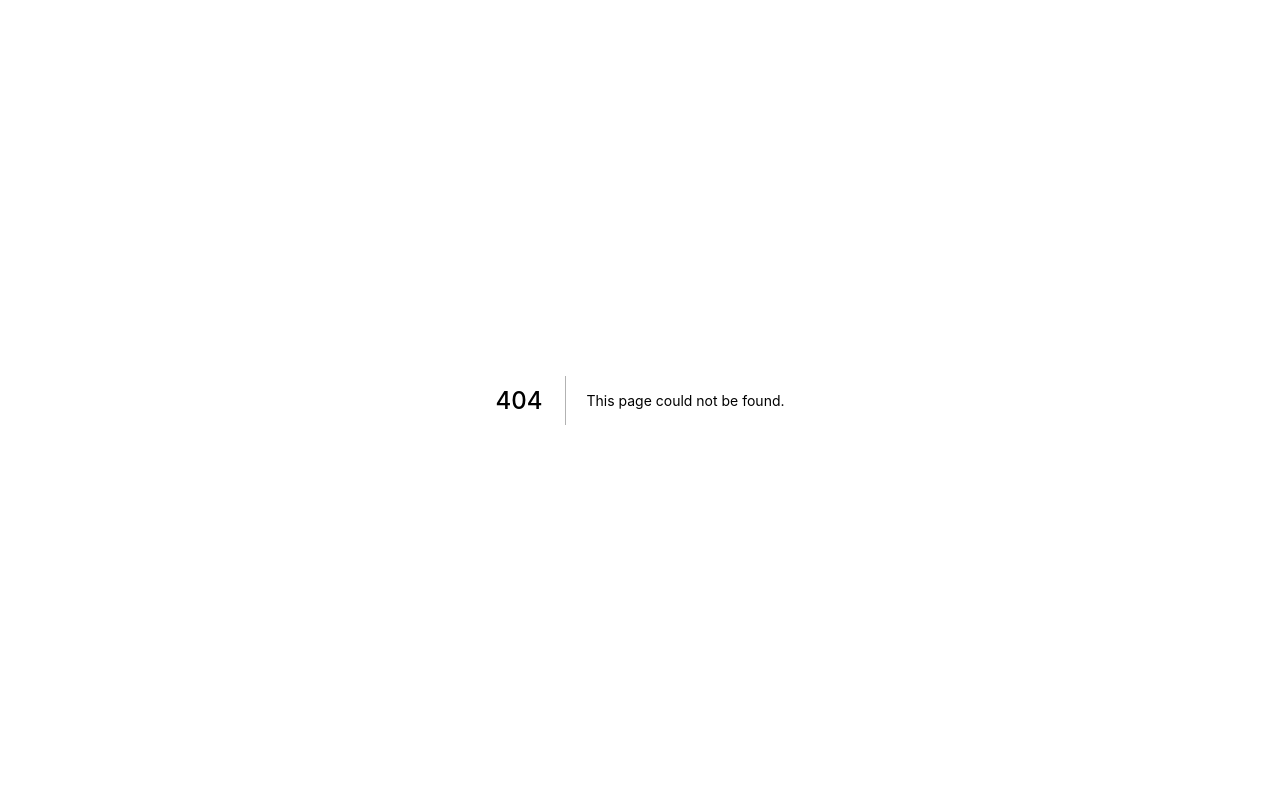
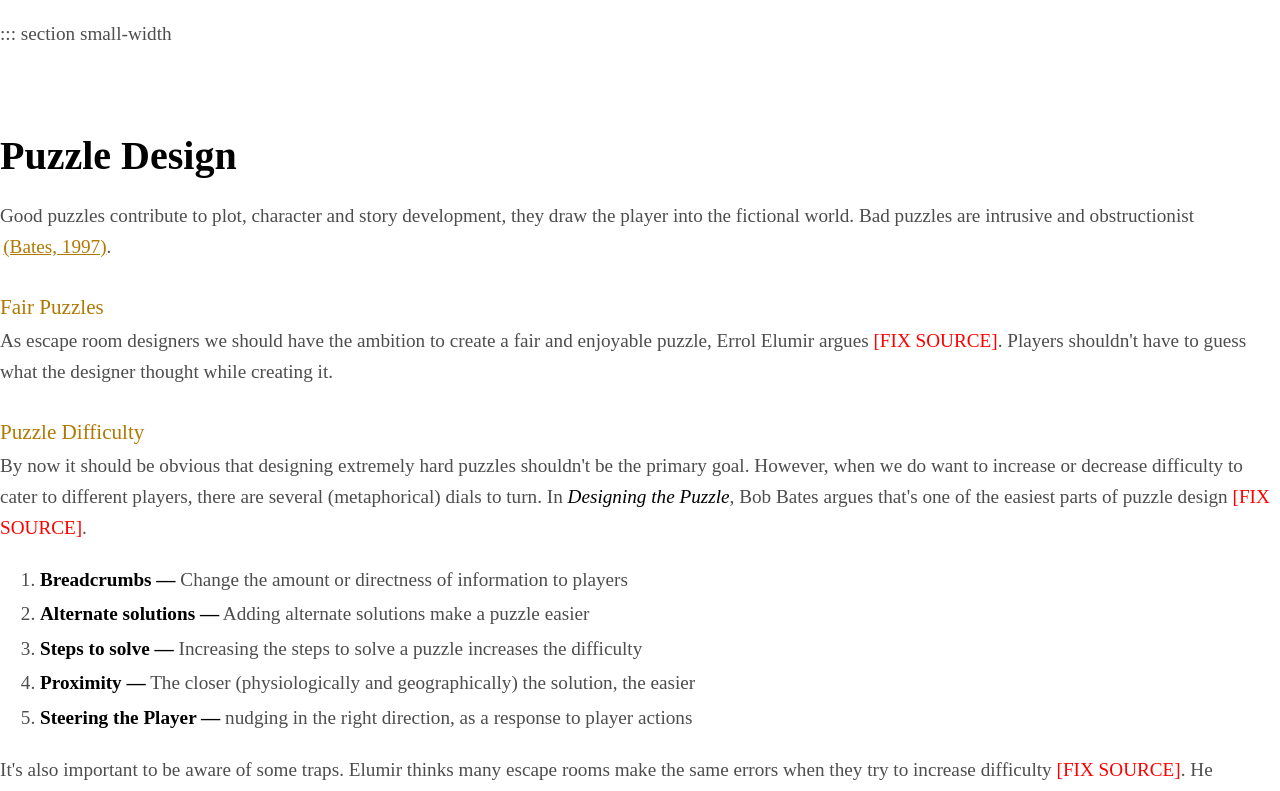
Before and after one commit to nwesthoff/irp-dynamic-difficulty, a Next.js app: page /chapters/literature in a window 1280 px wide. Before the commit this address had no page. Shown: the top 791 px of the page. Built offline with nearby package versions, Linux system fonts and the light colour scheme.

Commit message:
📝 Rename and rewrite chapters

```diff
--- a/components/Bibliography/Citation.tsx
+++ b/components/Bibliography/Citation.tsx
@@ -62,7 +62,7 @@ export default function Citation({
     <CitationStyled>
       <TooltipWrapper
         href={{
-          pathname: `/chapters/2-conclusion`,
+          pathname: `/chapters/conclusion`,
           hash: currentRef.entryType.toLowerCase(),
           query: { ref: currentRef.citationKey },
         }}
--- a/config/MyReferences.ts
+++ b/config/MyReferences.ts
@@ -19,6 +19,16 @@ const myReferences: AcademicRef[] = [
         "Sugar, R. (2019). The World Is chaos. Escape Rooms Make sense. [online] Vox. Available at: https://www.vox.com/the-goods/2019/8/7/20749177/escape-room-game [Accessed 18 Nov. 2020].",
     },
   },
+  {
+    citationKey: "bates_1997_designing",
+    entryType: "TRADEMAG",
+    entryTags: {
+      author: "Bates",
+      year: "1997",
+      inBib:
+        "Bates, B. (1997). Designing the Puzzle. [online] www.scottkim.com.previewc40.carrierzone.com. Available at: http://www.scottkim.com.previewc40.carrierzone.com/thinkinggames/GDC00/bates.html [Accessed 23 Nov. 2020].",
+    },
+  },
 ];
 
 export interface AcademicRef {
--- a/pages/chapters/2-conclusion.mdx
+++ b/pages/chapters/conclusion.mdx
@@ -1,7 +1,7 @@
 ---
 title: "Conclusion"
 introduction: "In conclusion..."
-index: 2
+index: 3
 image: "/img/vault-gate.jpg"
 ---
 
--- a/pages/chapters/1-literature.mdx
+++ b/pages/chapters/literature.mdx
@@ -1,13 +1,39 @@
 ---
 title: "Literature Review"
 introduction: "We can draw knowledge from several adjacent fields. Most notably, from psychology and the video game industry."
-index: 1
+index: 2
 image: "/img/library.jpg"
 ---
 
 import Citation from "@components/Bibliography/Citation";
 
 ::: section small-width
+
+## Puzzle Design
+
+Good puzzles contribute to plot, character and story development, they draw the player into the fictional world. Bad puzzles are intrusive and obstructionist <Citation id="bates_1997_designing" />.
+
+### Fair Puzzles
+
+As escape room designers we should have the ambition to create a fair and enjoyable puzzle, Errol Elumir argues <Citation id="" hideAuthor />. Players shouldn't have to guess what the designer thought while creating it.
+
+### Puzzle Difficulty
+
+By now it should be obvious that designing extremely hard puzzles shouldn't be the primary goal. However, when we do want to increase or decrease difficulty to cater to different players, there are several (metaphorical) dials to turn. In _Designing the Puzzle_, Bob Bates argues that's one of the easiest parts of puzzle design <Citation id="" />.
+
+1. **Breadcrumbs —** Change the amount or directness of information to players
+2. **Alternate solutions —** Adding alternate solutions make a puzzle easier
+3. **Steps to solve —** Increasing the steps to solve a puzzle increases the difficulty
+4. **Proximity —** The closer (physiologically and geographically) the solution, the easier
+5. **Steering the Player —** nudging in the right direction, as a response to player actions
+
+It's also important to be aware of some traps. Elumir thinks many escape rooms make the same errors when they try to increase difficulty <Citation id="" hideAuthor />. He describes five:
+
+1. Identifying gates and collecting clues should be straightforward
+2. It should be obvious which puzzles to work on
+3. Revelatory puzzles are hard to do well, adding too many shuts out mainstream players
+4. Don't add tedium to slow players down, ex. unscrewing lots of screws instead of few
+5. Don't make it difficult to enter a combination
 
 ## Motivation
 
--- /dev/null
+++ b/pages/chapters/methodology.mdx
@@ -0,0 +1,6 @@
+---
+title: "Methodology"
+introduction: "How I approached this project."
+index: 1
+image: "/img/planning.jpg"
+---
--- a/styles/Global.scss
+++ b/styles/Global.scss
@@ -126,6 +126,11 @@ blockquote {
 li {
   color: var(--color-text-mute);
   line-height: 1.8;
+
+  @media (max-width: 768px) {
+    font-size: 1rem;
+    line-height: 1.5em;
+  }
 }
 
 b,
@@ -179,11 +184,11 @@ h2 {
 }
 
 h3 {
-  color: var(--color-primary);
-  font-size: 1rem;
+  color: var(--color-secondary);
+  font-size: 1.1em;
+  font-weight: 300;
   margin: 2rem 0 -0.8rem;
   line-height: 1.2;
-  text-transform: uppercase;
 }
 
 h4,
```
Also changed, not shown: components/Navigation/Nav.tsx (+11 -1 lines), layouts/index.tsx (+13 -1 lines), pages/index.tsx (+11 -1 lines), pages/chapters/introduction.mdx (renamed from pages/chapters/0-introduction.mdx), 1 other file (tests, documents, lock files or other folders).
